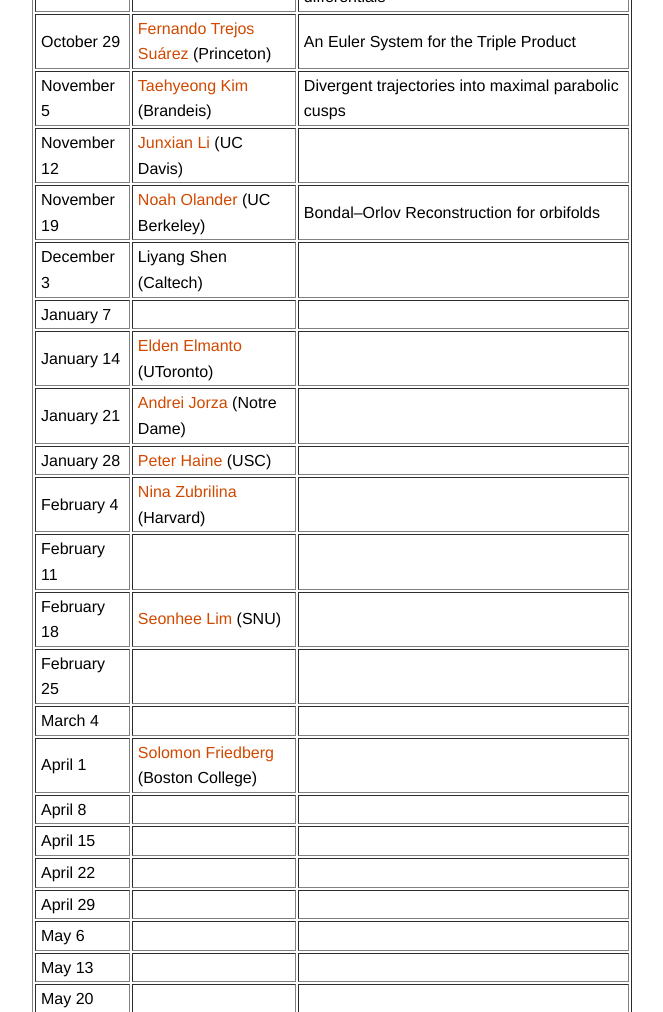
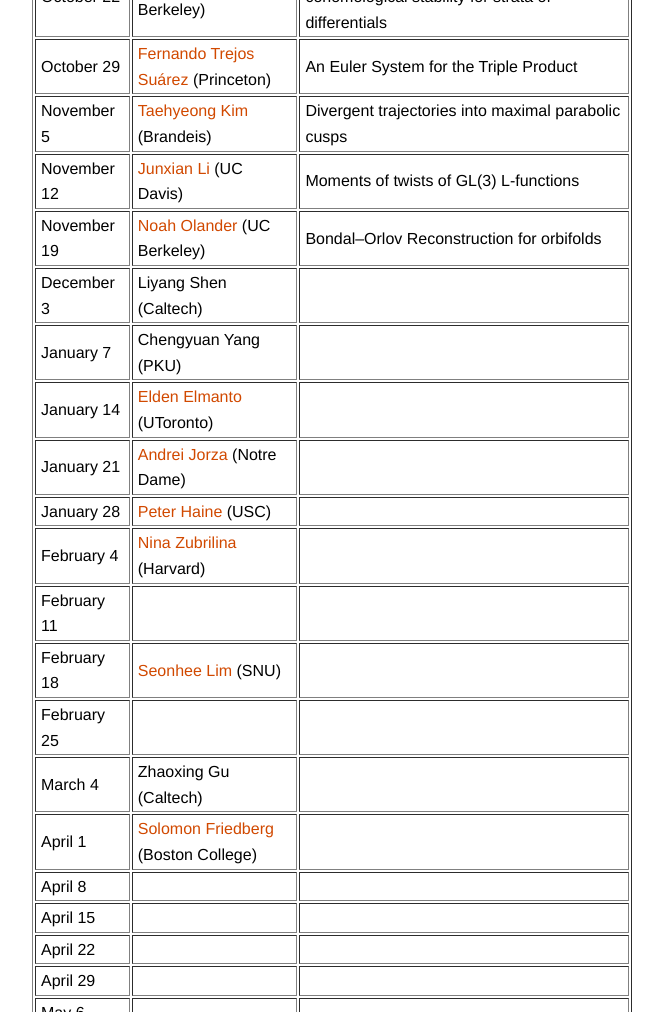
Before and after one commit to roy-zhao-math/roy-zhao-math.github.io, a plain HTML site: page Seminar/CaltechAG/index2627.html in a window 1280 px wide. Shown: the part 780-1792 px from the top of the page, without its empty margins (308-971 px from the left). Drawn offline with Linux system fonts and the light colour scheme.

Commit message:
Added Zhaoxing and Chengyuan

```diff
--- a/Seminar/CaltechAG/index2627.html
+++ b/Seminar/CaltechAG/index2627.html
@@ -61,7 +61,7 @@
 	<tr>
 		<td>November 12</td>
 		<td><a class="link" href="https://jligit.github.io/">Junxian Li</a> (UC Davis)</td>
-		<td></td>
+		<td>Moments of twists of GL(3) L-functions</td>
 	</tr>
 	<tr>
 		<td>November 19</td>
@@ -75,7 +75,7 @@
 	</tr>
 	<tr>
 		<td>January 7</td>
-		<td></td>
+		<td>Chengyuan Yang (PKU)</td>
 		<td></td>
 	</tr>
 	<tr>
@@ -115,7 +115,7 @@
 	</tr>
 	<tr>
 		<td>March 4</td>
-		<td></td>
+		<td>Zhaoxing Gu (Caltech)</td>
 		<td></td>
 	</tr>
 	<tr>
```
